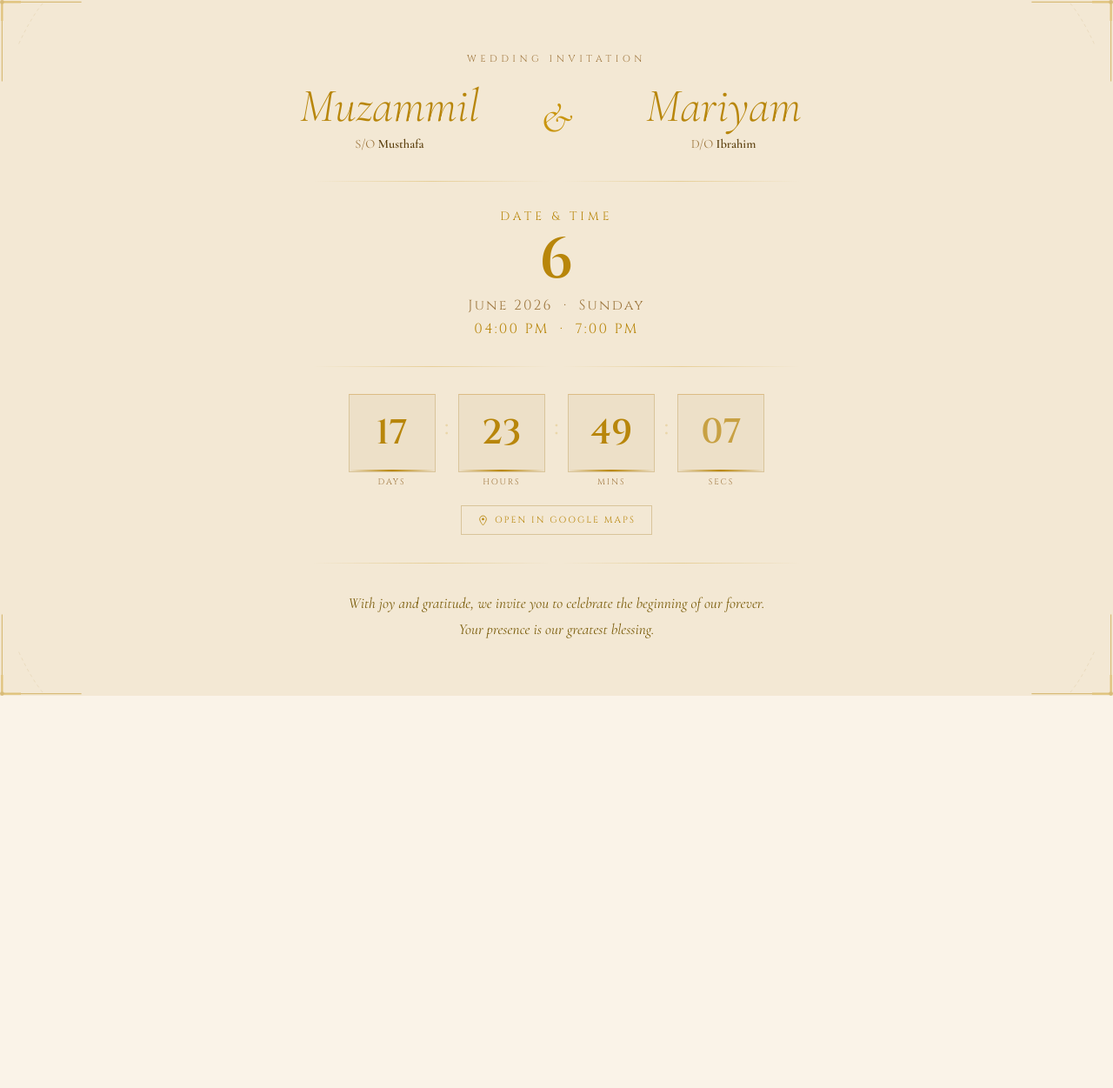
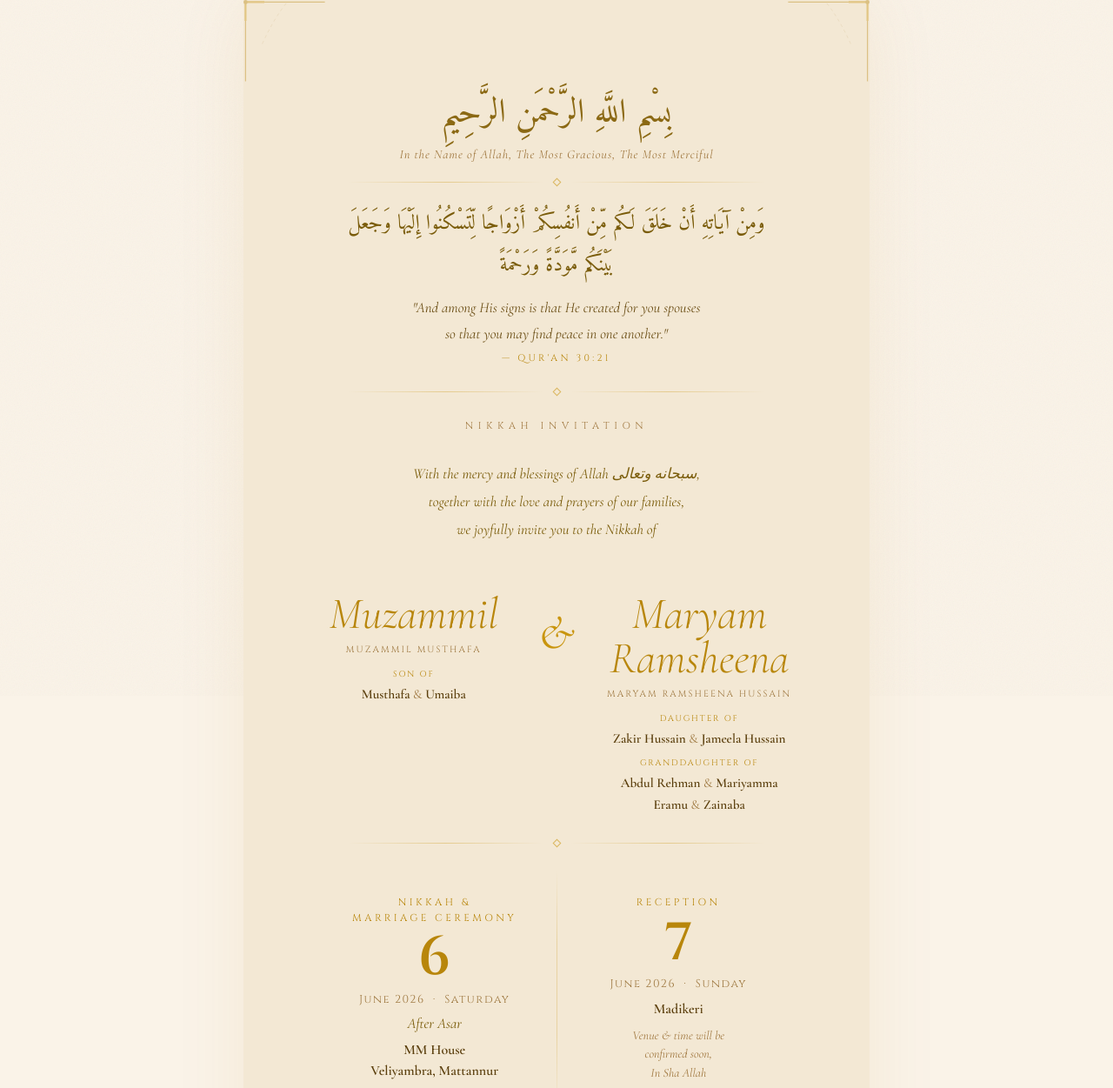
Before and after one commit to marriage-muzammil/invitation, a plain HTML site: page index.html in a window 1280 px wide. Shown: the top 1251 px of the page at 87% size. Before the commit the page ends 800 px from the top, so only its background shows below. Drawn offline with nearby package versions, Linux system fonts and the light colour scheme.

Commit message:
Update index.html

```diff
--- a/index.html
+++ b/index.html
@@ -3,28 +3,22 @@
 <head>
   <meta charset="UTF-8" />
   <meta name="viewport" content="width=device-width, initial-scale=1.0" />
-  <title>Wedding Invitation — Muzammil & Mariyam</title>
+  <title>Nikkah Invitation — Muzammil & Maryam</title>
   <link rel="preconnect" href="https://fonts.googleapis.com" />
   <link rel="preconnect" href="https://fonts.gstatic.com" crossorigin />
-  <link href="https://fonts.googleapis.com/css2?family=Cormorant+Garamond:ital,wght@0,300;0,400;0,600;1,300;1,400&family=Cinzel:wght@400;600&display=swap" rel="stylesheet" />
+  <link href="https://fonts.googleapis.com/css2?family=Cormorant+Garamond:ital,wght@0,300;0,400;0,600;1,300;1,400&family=Cinzel:wght@400;600&family=Amiri:ital,wght@0,400;0,700;1,400&display=swap" rel="stylesheet" />
   <style>
     *, *::before, *::after { box-sizing: border-box; margin: 0; padding: 0; }
 
-    html, body {
-      height: 100%; width: 100%;
-      overflow: hidden;
-    }
+    html { scroll-behavior: smooth; }
 
     body {
       font-family: 'Cormorant Garamond', Georgia, serif;
       background: #FAF3E8;
       color: #2C1C08;
-      display: flex;
-      align-items: stretch;
-      justify-content: stretch;
+      min-height: 100%;
     }
 
-    /* matte noise */
     body::before {
       content: '';
       position: fixed; inset: 0; z-index: 0;
@@ -32,24 +26,26 @@
       pointer-events: none;
     }
 
-    /* ── full-screen card ── */
+    /* ── card ── */
     .card {
       position: relative; z-index: 1;
-      flex: 1;
+      max-width: 720px;
+      margin: 0 auto;
       background: #F3E8D4;
-      padding: clamp(28px, 5vh, 56px) clamp(32px, 6vw, 80px);
+      padding: clamp(60px, 10vw, 100px) clamp(32px, 7vw, 80px) clamp(48px, 8vw, 80px);
       display: flex;
       flex-direction: column;
-      justify-content: space-evenly;
       align-items: center;
       gap: 0;
+      min-height: 100vh;
+      box-shadow: 0 0 80px rgba(180,120,10,0.08);
     }
 
     /* corner ornaments */
     .corner {
       position: absolute;
       width: clamp(60px, 8vw, 96px);
-      opacity: 0.45;
+      opacity: 0.4;
     }
     .corner.tl { top: 0; left: 0; }
     .corner.tr { top: 0; right: 0; transform: scaleX(-1); }
@@ -59,97 +55,270 @@
     /* ── divider ── */
     .divider {
       display: flex; align-items: center; gap: 12px;
-      width: 100%; max-width: 560px;
-      margin: clamp(8px, 1.4vh, 16px) 0;
+      width: 100%; max-width: 480px;
+      margin: clamp(20px, 3.5vh, 36px) 0;
     }
     .divider span {
       flex: 1; height: 1px;
       background: linear-gradient(to right, transparent, #C9950E 50%, transparent);
-      opacity: 0.3;
+      opacity: 0.35;
     }
-    .divider i { display: none; }
+    .divider-gem {
+      width: 7px; height: 7px;
+      border: 1px solid #C9950E;
+      transform: rotate(45deg);
+      opacity: 0.6;
+      flex-shrink: 0;
+    }
 
-    /* ── top tag ── */
+    /* ── bismillah ── */
+    .bismillah {
+      font-family: 'Amiri', serif;
+      font-size: clamp(1.6rem, 4.5vw, 2.4rem);
+      color: #8B6914;
+      text-align: center;
+      line-height: 1.6;
+      direction: rtl;
+      margin-bottom: 8px;
+    }
+    .bismillah-trans {
+      font-family: 'Cormorant Garamond', serif;
+      font-style: italic;
+      font-size: clamp(0.72rem, 1.4vw, 0.9rem);
+      color: #A07840;
+      text-align: center;
+      letter-spacing: 0.06em;
+    }
+
+    /* ── tag ── */
     .top-tag {
+      font-family: 'Cinzel', serif;
+      font-size: clamp(0.52rem, 1vw, 0.7rem);
+      letter-spacing: 0.5em;
+      color: #A07840;
+      text-transform: uppercase;
       text-align: center;
+    }
+
+    /* ── quran verse ── */
+    .verse-block {
+      text-align: center;
+      max-width: 520px;
+    }
+    .verse-arabic {
+      font-family: 'Amiri', serif;
+      font-size: clamp(1.1rem, 2.5vw, 1.5rem);
+      color: #7A5C0A;
+      direction: rtl;
+      line-height: 2;
+      margin-bottom: 10px;
+    }
+    .verse-english {
+      font-style: italic;
+      font-size: clamp(0.85rem, 1.6vw, 1.05rem);
+      color: #6B4E15;
+      line-height: 1.75;
+      margin-bottom: 6px;
+    }
+    .verse-ref {
       font-family: 'Cinzel', serif;
-      font-size: clamp(0.52rem, 1vw, 0.68rem);
-      letter-spacing: 0.42em;
-      color: #A07840;
+      font-size: clamp(0.55rem, 1vw, 0.68rem);
+      letter-spacing: 0.3em;
+      color: #B8860B;
       text-transform: uppercase;
     }
 
-    /* ── names row ── */
+    /* ── opening message ── */
+    .opening {
+      text-align: center;
+      max-width: 500px;
+    }
+    .opening p {
+      font-style: italic;
+      font-size: clamp(0.88rem, 1.6vw, 1.05rem);
+      color: #7A5C0A;
+      line-height: 1.9;
+    }
+
+    /* ── names section ── */
     .names-row {
       display: grid;
       grid-template-columns: 1fr auto 1fr;
-      align-items: center;
-      gap: 16px;
+      align-items: start;
+      gap: clamp(12px, 2.5vw, 28px);
       text-align: center;
       width: 100%;
-      max-width: 700px;
     }
 
-    .person { display: flex; flex-direction: column; gap: 5px; }
+    .person { display: flex; flex-direction: column; gap: 8px; }
 
     .person-name {
       font-family: 'Cormorant Garamond', serif;
       font-weight: 300;
-      font-size: clamp(1.9rem, 5vw, 3.4rem);
+      font-style: italic;
+      font-size: clamp(1.9rem, 5vw, 3.2rem);
       line-height: 1;
-      color: #2C1C08;
+      color: #B8860B;
     }
-    .person-name em { font-style: italic; color: #B8860B; }
 
-    .person-so {
-      font-size: clamp(0.72rem, 1.2vw, 0.9rem);
+    .person-full {
+      font-family: 'Cinzel', serif;
+      font-size: clamp(0.52rem, 0.9vw, 0.65rem);
+      letter-spacing: 0.2em;
       color: #9E7840;
-      line-height: 1.5;
+      text-transform: uppercase;
     }
-    .person-so strong { color: #5A3E0C; font-weight: 600; }
+
+    .person-lineage {
+      font-size: clamp(0.78rem, 1.3vw, 0.95rem);
+      color: #9E7840;
+      line-height: 1.65;
+    }
+    .person-lineage strong { color: #5A3E0C; font-weight: 600; }
+    .person-lineage .relation {
+      font-family: 'Cinzel', serif;
+      font-size: clamp(0.48rem, 0.8vw, 0.6rem);
+      letter-spacing: 0.2em;
+      color: #B8860B;
+      text-transform: uppercase;
+      display: block;
+      margin-top: 6px;
+      margin-bottom: 2px;
+    }
 
     .amp-col {
       font-family: 'Cormorant Garamond', serif;
       font-style: italic;
-      font-size: clamp(1.8rem, 4.5vw, 3rem);
+      font-size: clamp(2rem, 5vw, 3.4rem);
       color: #C9950E;
       line-height: 1;
+      padding-top: clamp(12px, 2vw, 20px);
     }
 
-    /* ── date row ── */
-    .info-row {
-      display: flex;
-      justify-content: center;
+    /* ── event sections ── */
+    .events-grid {
+      display: grid;
+      grid-template-columns: 1fr 1px 1fr;
+      gap: 0;
       width: 100%;
     }
 
-    .info-block { text-align: center; }
+    .event-sep {
+      background: linear-gradient(to bottom, transparent, #C9950E 30%, #C9950E 70%, transparent);
+      opacity: 0.25;
+    }
 
-    .info-label {
+    .event-block {
+      padding: clamp(16px, 3vw, 28px) clamp(12px, 2.5vw, 24px);
+      text-align: center;
+      display: flex;
+      flex-direction: column;
+      align-items: center;
+      gap: 8px;
+    }
+
+    .event-title {
       font-family: 'Cinzel', serif;
-      font-size: clamp(0.65rem, 1.2vw, 0.85rem);
+      font-size: clamp(0.55rem, 1vw, 0.72rem);
       letter-spacing: 0.3em;
       color: #B8860B;
       text-transform: uppercase;
-      display: block;
-      margin-bottom: 10px;
+      line-height: 1.5;
     }
 
-    .info-date-num {
+    .event-date-num {
       font-family: 'Cinzel', serif;
-      font-size: clamp(2.4rem, 5.5vw, 4rem);
+      font-size: clamp(2.4rem, 5.5vw, 3.8rem);
       font-weight: 600;
       color: #B8860B;
       line-height: 1;
     }
 
-    .info-date-txt {
+    .event-date-txt {
       font-family: 'Cinzel', serif;
-      font-size: clamp(0.75rem, 1.4vw, 1rem);
-      letter-spacing: 0.14em;
+      font-size: clamp(0.62rem, 1.1vw, 0.8rem);
+      letter-spacing: 0.12em;
       color: #9E7840;
-      margin-top: 8px;
     }
+
+    .event-time {
+      font-style: italic;
+      font-size: clamp(0.85rem, 1.5vw, 1.05rem);
+      color: #7A5C0A;
+    }
+
+    .event-venue {
+      font-size: clamp(0.82rem, 1.4vw, 1rem);
+      color: #5A3E0C;
+      font-weight: 600;
+      line-height: 1.5;
+    }
+
+    .event-note {
+      font-style: italic;
+      font-size: clamp(0.72rem, 1.2vw, 0.88rem);
+      color: #A07840;
+      line-height: 1.5;
+    }
+
+    /* ── countdown ── */
+    .countdown-label {
+      font-family: 'Cinzel', serif;
+      font-size: clamp(0.52rem, 0.9vw, 0.65rem);
+      letter-spacing: 0.35em;
+      color: #A07840;
+      text-transform: uppercase;
+      text-align: center;
+      margin-bottom: 14px;
+    }
+
+    .countdown {
+      display: flex; align-items: flex-start;
+      justify-content: center; gap: 10px;
+    }
+
+    .cd-unit { display: flex; flex-direction: column; align-items: center; gap: 5px; }
+
+    .cd-box {
+      background: #EDE0C8;
+      border: 1px solid #D9C49A;
+      border-top-color: rgba(185,120,10,0.35);
+      width: clamp(72px, 12vw, 96px);
+      height: clamp(66px, 11vw, 88px);
+      display: flex; align-items: center; justify-content: center;
+      position: relative;
+    }
+    .cd-box::after {
+      content: '';
+      position: absolute; bottom: 0; left: 0; right: 0; height: 2px;
+      background: linear-gradient(to right, transparent, #B8860B, transparent);
+    }
+
+    .cd-num {
+      font-family: 'Cinzel', serif;
+      font-size: clamp(1.7rem, 3.5vw, 2.4rem);
+      font-weight: 600;
+      color: #B8860B;
+      line-height: 1;
+      transition: opacity 0.2s, transform 0.2s;
+    }
+
+    .cd-lbl {
+      font-family: 'Cinzel', serif;
+      font-size: clamp(0.44rem, 0.8vw, 0.58rem);
+      letter-spacing: 0.2em;
+      color: #A07840;
+      text-transform: uppercase;
+    }
+
+    .cd-sep {
+      font-size: clamp(1.4rem, 3vw, 2rem);
+      color: #C9950E;
+      margin-top: clamp(10px, 1.8vw, 14px);
+      opacity: 0.5;
+      animation: blink 1.5s ease-in-out infinite;
+    }
+    @keyframes blink { 0%,100%{opacity:.5} 50%{opacity:.12} }
 
     /* google maps link */
     .map-link {
@@ -163,7 +332,7 @@
       color: #B8860B;
       text-decoration: none;
       border: 1px solid #D9C49A;
-      padding: 9px 18px;
+      padding: 10px 20px;
       transition: background 0.2s, border-color 0.2s, color 0.2s;
     }
     .map-link:hover {
@@ -177,168 +346,56 @@
       flex-shrink: 0;
     }
 
-    /* ── countdown ── */
-    .countdown {
-      display: flex; align-items: flex-start;
-      justify-content: center; gap: 10px;
+    /* ── closing ── */
+    .closing {
+      text-align: center;
+      max-width: 440px;
     }
-
-    .cd-unit { display: flex; flex-direction: column; align-items: center; gap: 5px; }
-
-    .cd-box {
-      background: #EDE0C8;
-      border: 1px solid #D9C49A;
-      border-top-color: rgba(185,120,10,0.35);
-      width: clamp(72px, 12vw, 100px);
-      height: clamp(66px, 11vw, 90px);
-      display: flex; align-items: center; justify-content: center;
-      position: relative;
+    .closing p {
+      font-style: italic;
+      font-size: clamp(0.88rem, 1.6vw, 1.08rem);
+      color: #7A5C0A;
+      line-height: 1.85;
     }
-    .cd-box::after {
-      content: '';
-      position: absolute; bottom: 0; left: 0; right: 0; height: 2px;
-      background: linear-gradient(to right, transparent, #B8860B, transparent);
-    }
-
-    .cd-num {
-      font-family: 'Cinzel', serif;
-      font-size: clamp(1.7rem, 3.5vw, 2.5rem);
-      font-weight: 600;
-      color: #B8860B;
-      line-height: 1;
-      transition: opacity 0.2s, transform 0.2s;
-    }
-
-    .cd-lbl {
-      font-family: 'Cinzel', serif;
-      font-size: clamp(0.45rem, 0.85vw, 0.6rem);
-      letter-spacing: 0.2em;
-      color: #A07840;
-      text-transform: uppercase;
-    }
-
-    .cd-sep {
-      font-size: clamp(1.4rem, 3vw, 2rem);
-      color: #C9950E;
-      margin-top: clamp(10px, 1.8vw, 16px);
-      opacity: 0.5;
-      animation: blink 1.5s ease-in-out infinite;
-    }
-    @keyframes blink { 0%,100%{opacity:.5} 50%{opacity:.12} }
-
-    /* ── welcome ── */
-    .welcome {
-      text-align: center;
-      max-width: 520px;
-    }
-    .welcome p {
-      font-style: italic;
-      font-size: clamp(0.88rem, 1.5vw, 1.08rem);
-      color: #7A5C0A;
-      line-height: 1.75;
+    .closing-love {
+      margin-top: 14px;
+      font-size: clamp(0.92rem, 1.6vw, 1.1rem) !important;
+      color: #B8860B !important;
     }
 
     /* ── mobile ── */
-    @media (max-width: 480px) {
-      .card {
-        padding: 24px 20px;
-        justify-content: space-around;
-      }
+    @media (max-width: 560px) {
+      .card { padding: 56px 22px 48px; }
 
       .names-row {
         grid-template-columns: 1fr;
-        gap: 6px;
-        max-width: 100%;
+        gap: 4px;
+      }
+      .amp-col { font-size: 1.8rem; padding-top: 0; }
+      .person-name { font-size: 2.1rem; }
+
+      .events-grid {
+        grid-template-columns: 1fr;
+      }
+      .event-sep { display: none; }
+      .event-block:first-child {
+        border-bottom: 1px solid rgba(201,149,14,0.18);
+        padding-bottom: 24px;
+        margin-bottom: 4px;
       }
 
-      .amp-col {
-        font-size: 1.6rem;
-        line-height: 1;
-      }
-
-      .person-name {
-        font-size: 2rem;
-      }
-
-      .person-so {
-        font-size: 0.78rem;
-      }
-
-      .cd-box {
-        width: 58px;
-        height: 54px;
-      }
-
-      .cd-num {
-        font-size: 1.5rem;
-      }
-
-      .cd-sep {
-        font-size: 1.2rem;
-        margin-top: 12px;
-      }
-
-      .cd-lbl {
-        font-size: 0.44rem;
-      }
-
-      .countdown {
-        gap: 6px;
-      }
-
-      .info-date-num {
-        font-size: 2.2rem;
-      }
-
-      .info-date-txt {
-        font-size: 0.72rem;
-      }
-
-      .info-label {
-        font-size: 0.62rem;
-      }
-
-      .map-link {
-        font-size: 0.55rem;
-        padding: 8px 14px;
-      }
-
-      .welcome p {
-        font-size: 0.82rem;
-      }
-
-      .divider {
-        margin: 6px 0;
-      }
-
-      .corner {
-        width: 50px;
-      }
+      .cd-box { width: 58px; height: 54px; }
+      .cd-num { font-size: 1.5rem; }
+      .cd-sep { font-size: 1.2rem; margin-top: 12px; }
+      .countdown { gap: 6px; }
+      .corner { width: 50px; }
     }
 
-    /* iPhone SE 1st gen (320px) */
     @media (max-width: 360px) {
-      .cd-box {
-        width: 50px;
-        height: 48px;
-      }
-
-      .cd-num {
-        font-size: 1.3rem;
-      }
-
-      .countdown {
-        gap: 4px;
-      }
-
-      .cd-sep {
-        font-size: 1rem;
-        margin-top: 10px;
-      }
-
-      .person-name {
-        font-size: 1.7rem;
-      }
+      .cd-box { width: 50px; height: 48px; }
+      .cd-num { font-size: 1.3rem; }
+      .countdown { gap: 4px; }
+      .person-name { font-size: 1.75rem; }
     }
   </style>
 </head>
@@ -372,37 +429,89 @@
     <path d="M18 42Q30 16 42 2" stroke="#D9C49A" stroke-width="0.7" stroke-dasharray="3 3"/>
   </svg>
 
-  <!-- top tag -->
-  <div class="top-tag">Wedding Invitation</div>
+  <!-- bismillah -->
+  <div class="bismillah">بِسْمِ اللَّهِ الرَّحْمَنِ الرَّحِيمِ</div>
+  <div class="bismillah-trans">In the Name of Allah, The Most Gracious, The Most Merciful</div>
+
+  <div class="divider" style="margin: clamp(16px,2.5vh,24px) 0;">
+    <span></span><div class="divider-gem"></div><span></span>
+  </div>
+
+  <!-- quranic verse -->
+  <div class="verse-block">
+    <div class="verse-arabic">وَمِنْ آيَاتِهِ أَنْ خَلَقَ لَكُم مِّنْ أَنفُسِكُمْ أَزْوَاجًا لِّتَسْكُنُوا إِلَيْهَا وَجَعَلَ بَيْنَكُم مَّوَدَّةً وَرَحْمَةً</div>
+    <div class="verse-english">"And among His signs is that He created for you spouses<br>so that you may find peace in one another."</div>
+    <div class="verse-ref">— Qur'an 30:21</div>
+  </div>
+
+  <div class="divider"><span></span><div class="divider-gem"></div><span></span></div>
+
+  <!-- tag -->
+  <div class="top-tag">Nikkah Invitation</div>
+
+  <div style="margin: clamp(12px,2vh,20px) 0;"></div>
+
+  <!-- opening message -->
+  <div class="opening">
+    <p>With the mercy and blessings of Allah سبحانه وتعالى,<br>together with the love and prayers of our families,<br>we joyfully invite you to the Nikkah of</p>
+  </div>
+
+  <div style="margin: clamp(20px,3.5vh,36px) 0;"></div>
 
   <!-- names -->
   <div class="names-row">
     <div class="person">
-      <div class="person-name"><em>Muzammil</em></div>
-      <div class="person-so">S/O <strong>Musthafa</strong></div>
+      <div class="person-name">Muzammil</div>
+      <div class="person-full">Muzammil Musthafa</div>
+      <div class="person-lineage">
+        <span class="relation">Son of</span>
+        <strong>Musthafa</strong> &amp; <strong>Umaiba</strong>
+      </div>
     </div>
+
     <div class="amp-col">&amp;</div>
+
     <div class="person">
-      <div class="person-name"><em>Mariyam</em></div>
-      <div class="person-so">D/O <strong>Ibrahim</strong></div>
+      <div class="person-name">Maryam<br>Ramsheena</div>
+      <div class="person-full">Maryam Ramsheena Hussain</div>
+      <div class="person-lineage">
+        <span class="relation">Daughter of</span>
+        <strong>Zakir Hussain</strong> &amp; <strong>Jameela Hussain</strong>
+        <span class="relation" style="margin-top:8px;">Granddaughter of</span>
+        <strong>Abdul Rehman</strong> &amp; <strong>Mariyamma</strong>
+        <br>
+        <strong>Eramu</strong> &amp; <strong>Zainaba</strong>
+      </div>
     </div>
   </div>
 
-  <div class="divider"><span></span><i></i><span></span></div>
+  <div class="divider"><span></span><div class="divider-gem"></div><span></span></div>
 
-  <!-- date centered -->
-  <div class="info-row">
-    <div class="info-block">
-      <span class="info-label">Date &amp; Time</span>
-      <div class="info-date-num">6</div>
-      <div class="info-date-txt">June 2026 &nbsp;·&nbsp; Sunday</div>
-      <div class="info-date-txt" style="margin-top:5px; color:#B8860B;">04:00 PM &nbsp;·&nbsp; 7:00 PM</div>
+  <!-- events -->
+  <div class="events-grid">
+    <div class="event-block">
+      <div class="event-title">Nikkah &amp;<br>Marriage Ceremony</div>
+      <div class="event-date-num">6</div>
+      <div class="event-date-txt">June 2026 &nbsp;·&nbsp; Saturday</div>
+      <div class="event-time">After Asar</div>
+      <div class="event-venue">MM House<br>Veliyambra, Mattannur</div>
+    </div>
+
+    <div class="event-sep"></div>
+
+    <div class="event-block">
+      <div class="event-title">Reception</div>
+      <div class="event-date-num">7</div>
+      <div class="event-date-txt">June 2026 &nbsp;·&nbsp; Sunday</div>
+      <div class="event-venue">Madikeri</div>
+      <div class="event-note">Venue &amp; time will be<br>confirmed soon,<br>In Sha Allah</div>
     </div>
   </div>
 
-  <div class="divider"><span></span><i></i><span></span></div>
+  <div class="divider"><span></span><div class="divider-gem"></div><span></span></div>
 
   <!-- countdown -->
+  <div class="countdown-label">Counting down to the Nikkah</div>
   <div class="countdown">
     <div class="cd-unit">
       <div class="cd-box"><span class="cd-num" id="d">00</span></div>
@@ -425,7 +534,9 @@
     </div>
   </div>
 
-  <!-- map below countdown -->
+  <div style="margin-top: clamp(16px,2.5vh,24px);"></div>
+
+  <!-- map link -->
   <a class="map-link"
      href="https://maps.app.goo.gl/hWDFYjN9z7zz8h2C6"
      target="_blank" rel="noopener">
@@ -433,14 +544,15 @@
       <path d="M12 2C8.13 2 5 5.13 5 9c0 5.25 7 13 7 13s7-7.75 7-13c0-3.87-3.13-7-7-7z"/>
       <circle cx="12" cy="9" r="2.5" fill="#B8860B" stroke="none"/>
     </svg>
-    Open in Google Maps
+    View Venue on Google Maps
   </a>
 
-  <div class="divider"><span></span><i></i><span></span></div>
+  <div class="divider"><span></span><div class="divider-gem"></div><span></span></div>
 
-  <!-- welcome -->
-  <div class="welcome">
-    <p>With joy and gratitude, we invite you to celebrate the beginning of our forever.<br/>Your presence is our greatest blessing.</p>
+  <!-- closing -->
+  <div class="closing">
+    <p>Your presence and heartfelt duas<br>will make our day even more special.</p>
+    <p class="closing-love">With Love &amp; Prayers &#10084;&#65039;</p>
   </div>
 
 </div>
@@ -448,7 +560,7 @@
 <script>
   const target = new Date('2026-06-06T16:00:00');
 
-  function pad(n) { return String(n).padStart(2,'0'); }
+  function pad(n) { return String(n).padStart(2, '0'); }
 
   function flip(el, val) {
     if (el.textContent === val) return;
```
